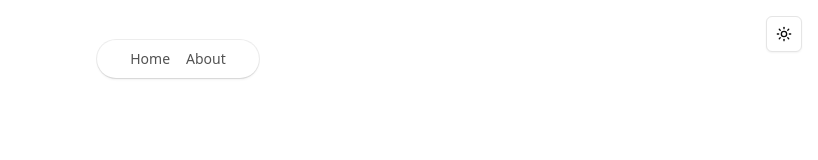
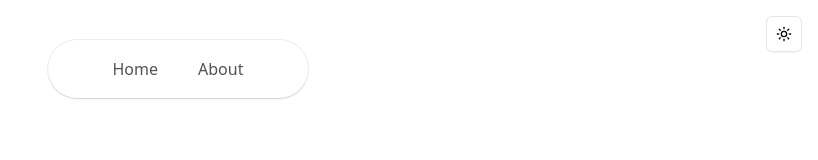
Before and after one commit to zytact/communx, a Next.js app: page / in a window 1280 px wide. Shown: the top 160 px of the page, without its empty margins (462-1280 px from the left). Built offline with nearby package versions, Linux system fonts and the light colour scheme.

Commit message:
Enhance floating navigation component styling for improved layout and spacing

```diff
--- a/components/ui/floating-navbar.tsx
+++ b/components/ui/floating-navbar.tsx
@@ -31,7 +31,7 @@ export const FloatingNav = ({
                     duration: 0.2,
                 }}
                 className={cn(
-                    'fixed inset-x-0 top-10 z-[5000] mx-auto flex max-w-fit items-center justify-center space-x-4 rounded-full border border-transparent bg-white px-8 py-2 shadow-[0px_2px_3px_-1px_rgba(0,0,0,0.1),0px_1px_0px_0px_rgba(25,28,33,0.02),0px_0px_0px_1px_rgba(25,28,33,0.08)] dark:border-white/[0.2] dark:bg-black',
+                    'fixed inset-x-0 top-10 z-[5000] mx-auto flex max-w-fit items-center justify-center space-x-10 rounded-full border border-transparent bg-white px-16 py-4 shadow-[0px_2px_3px_-1px_rgba(0,0,0,0.1),0px_1px_0px_0px_rgba(25,28,33,0.02),0px_0px_0px_1px_rgba(25,28,33,0.08)] dark:border-white/[0.2] dark:bg-black',
                     className
                 )}
             >
@@ -40,11 +40,13 @@ export const FloatingNav = ({
                         key={`link=${idx}`}
                         href={navItem.link}
                         className={cn(
-                            'relative flex items-center space-x-1 text-neutral-600 hover:text-neutral-500 dark:text-neutral-50 dark:hover:text-neutral-300'
+                            'relative flex items-center space-x-2 text-neutral-600 hover:text-neutral-500 dark:text-neutral-50 dark:hover:text-neutral-300'
                         )}
                     >
-                        <span className="block sm:hidden">{navItem.icon}</span>
-                        <span className="hidden text-sm sm:block">
+                        <span className="block text-lg sm:hidden">
+                            {navItem.icon}
+                        </span>
+                        <span className="hidden text-base font-medium sm:block">
                             {navItem.name}
                         </span>
                     </Link>
```
